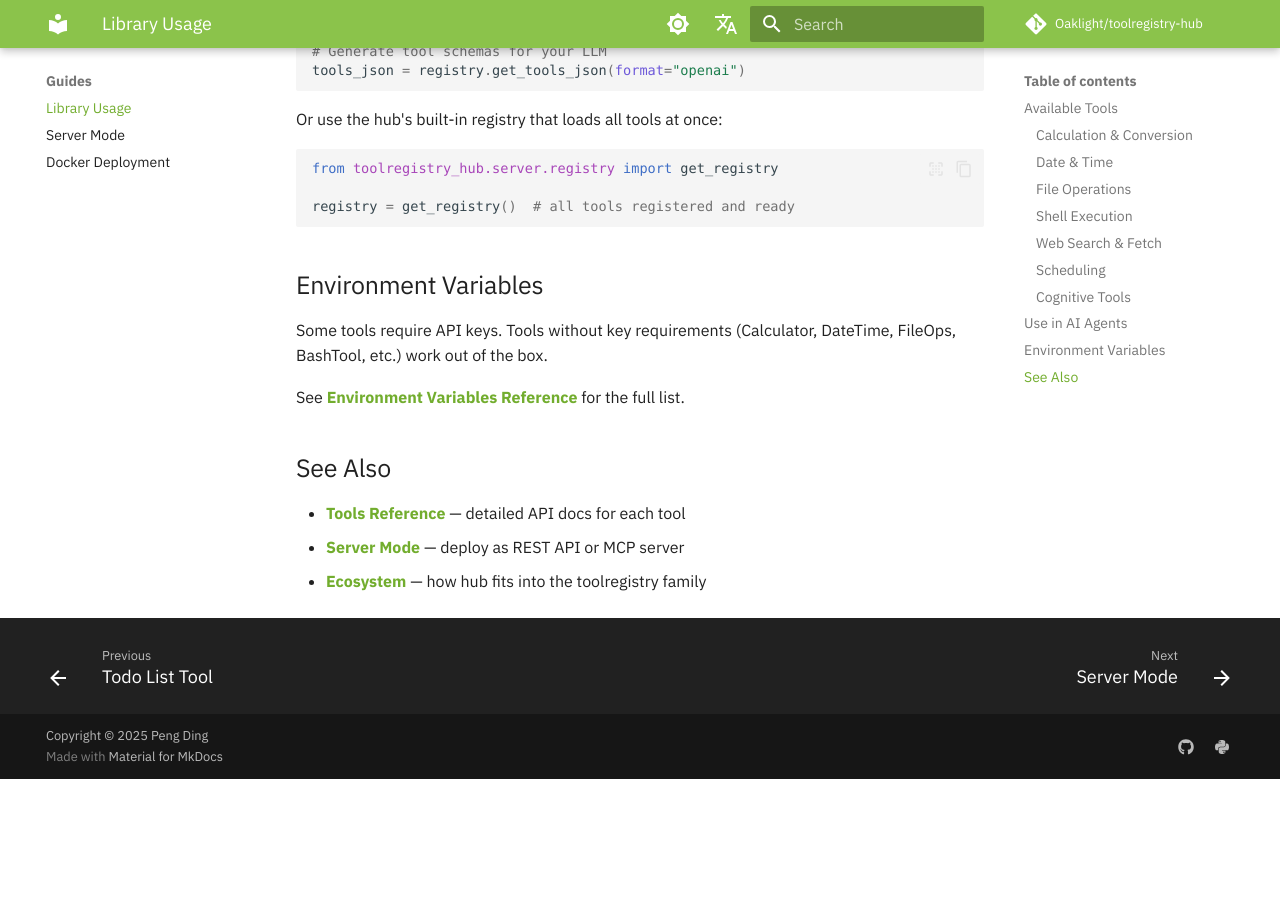
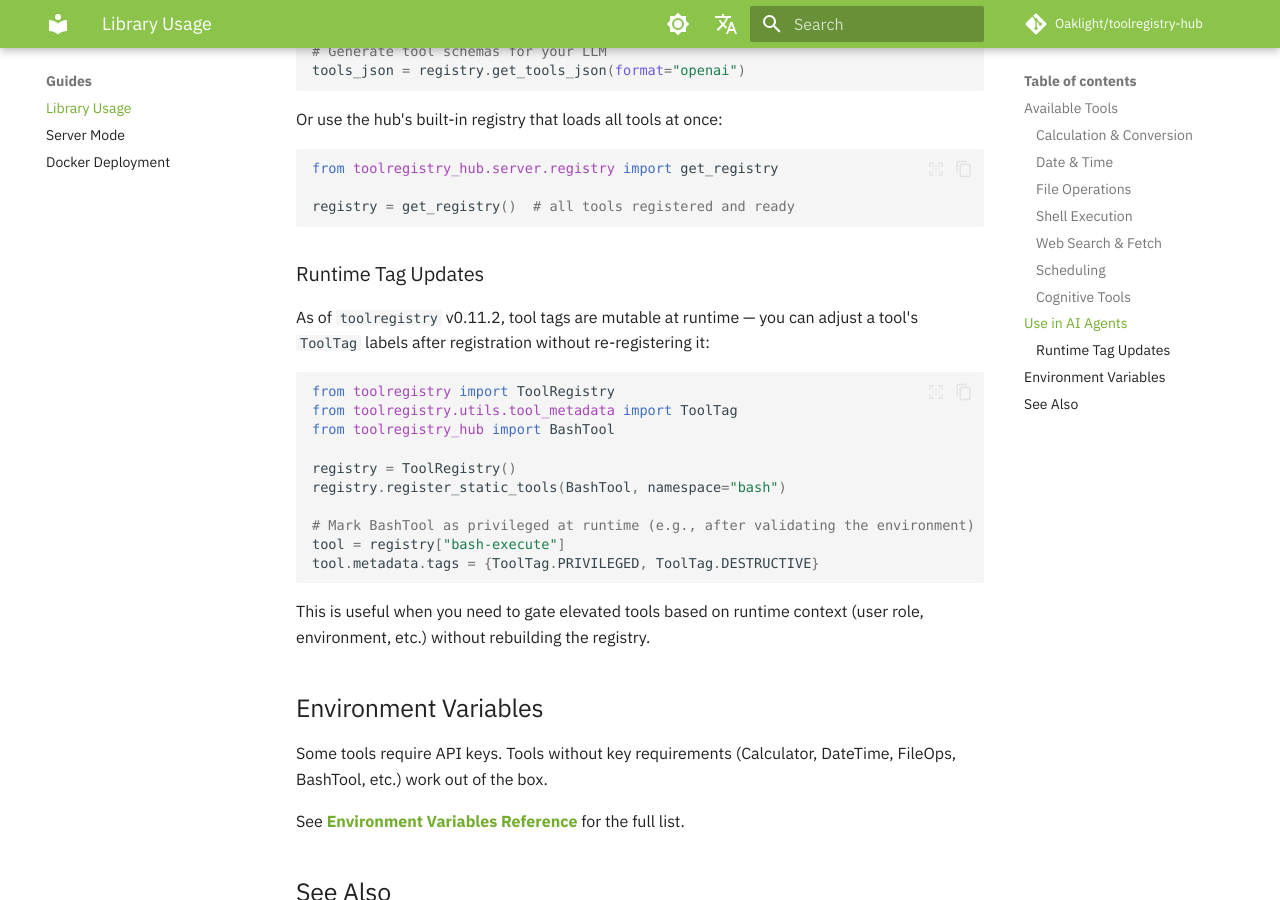
Before and after one commit to Oaklight/toolregistry-hub, an MkDocs documentation site: the page built from docs/guides/library.md, in a window 1280 px wide and 900 px high, scrolled down 3995 px. Built offline with MkDocs 1.6.1 and Material for MkDocs 9.7.7, drawn with Linux system fonts in a browser that asks for light colours; some web fonts are replaced; comment, search, counter and statistics services are not loaded; before the commit the page ends 4774 px from its top, so only the background shows below that.

Commit message:
docs: expand ecosystem/library/server pages for toolregistry v0.11.2 (ToolTag runtime mutability, MCP nullable anyOf) [docs_en]

````diff
--- a/docs/guides/library.md
+++ b/docs/guides/library.md
@@ -193,6 +193,25 @@ from toolregistry_hub.server.registry import get_registry
 registry = get_registry()  # all tools registered and ready
 ```
 
+### Runtime Tag Updates
+
+As of `toolregistry` v0.11.2, tool tags are mutable at runtime — you can adjust a tool's `ToolTag` labels after registration without re-registering it:
+
+```python
+from toolregistry import ToolRegistry
+from toolregistry.utils.tool_metadata import ToolTag
+from toolregistry_hub import BashTool
+
+registry = ToolRegistry()
+registry.register_static_tools(BashTool, namespace="bash")
+
+# Mark BashTool as privileged at runtime (e.g., after validating the environment)
+tool = registry["bash-execute"]
+tool.metadata.tags = {ToolTag.PRIVILEGED, ToolTag.DESTRUCTIVE}
+```
+
+This is useful when you need to gate elevated tools based on runtime context (user role, environment, etc.) without rebuilding the registry.
+
 ## Environment Variables
 
 Some tools require API keys. Tools without key requirements (Calculator, DateTime, FileOps, BashTool, etc.) work out of the box.
````
Also changed, not shown: docs/ecosystem.md (+3 -1 lines), docs/guides/server.md (+1 -0 lines).
